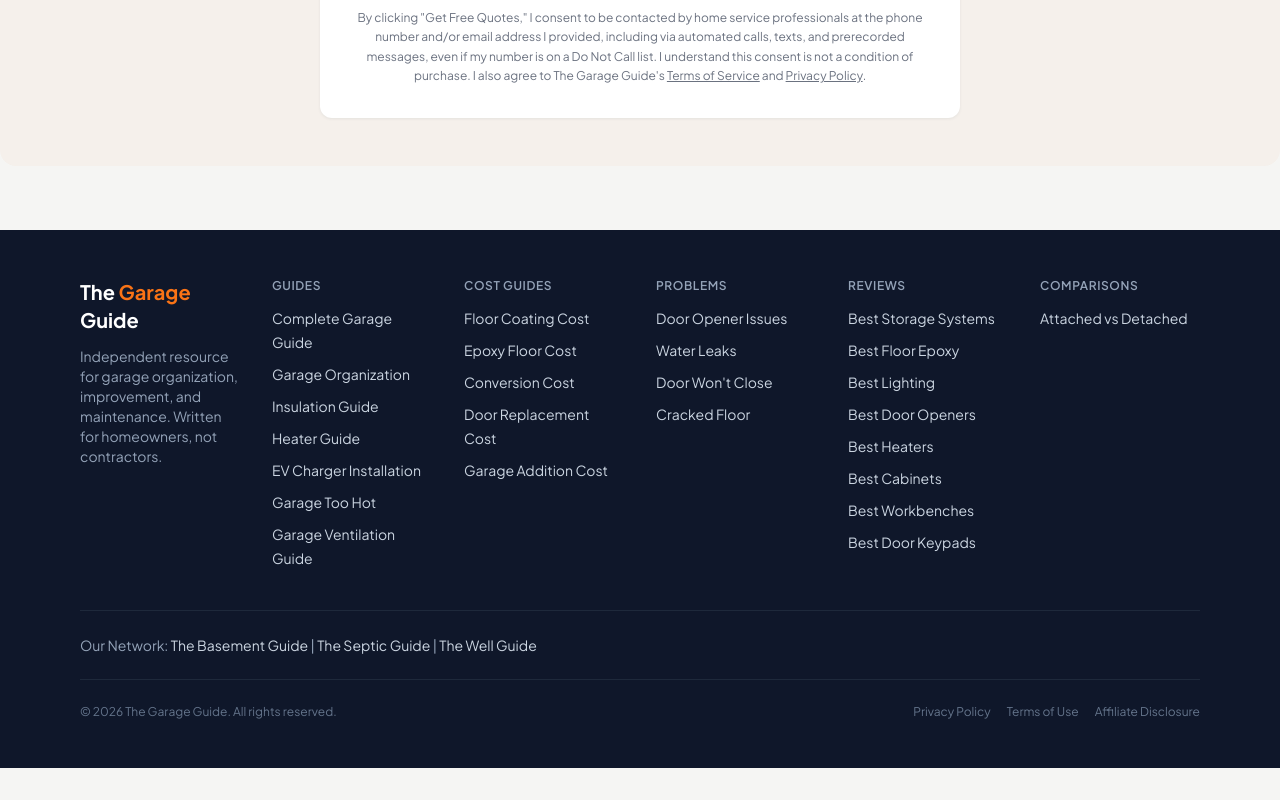
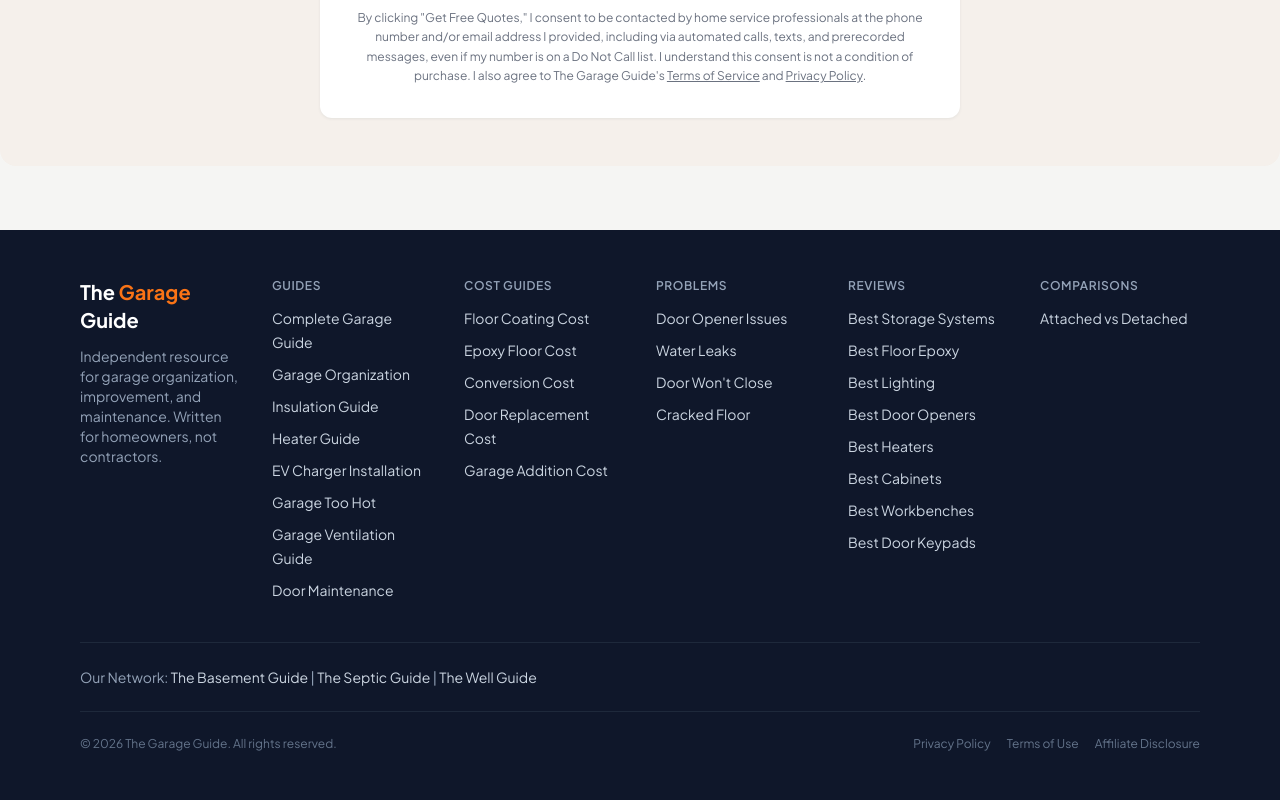
Before and after one commit to thebasementguide2026/thegarage.guide-, a Next.js app: page /problems/garage-door-opener-not-working in a window 1280 px wide. Shown: the part 7886-8686 px from the top of the page. Before the commit the page ends 8654 px from the top, so only its background shows below. Built offline with nearby package versions, Linux system fonts and the light colour scheme.

Commit message:
Add Door Maintenance to footer Guides section

```diff
--- a/components/Footer.tsx
+++ b/components/Footer.tsx
@@ -11,6 +11,7 @@ const footerSections = [
       { label: 'EV Charger Installation', href: '/guides/ev-charger-installation' },
       { label: 'Garage Too Hot', href: '/guides/garage-too-hot-in-summer' },
       { label: 'Garage Ventilation Guide', href: '/guides/garage-ventilation-guide' },
+      { label: 'Door Maintenance', href: '/guides/garage-door-maintenance' },
     ],
   },
   {
```
